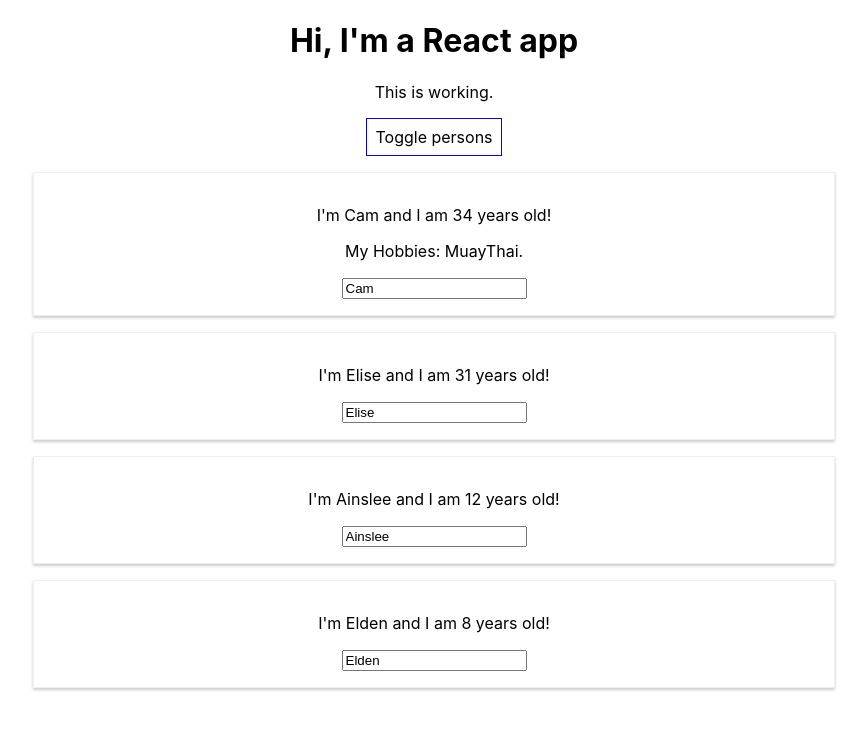
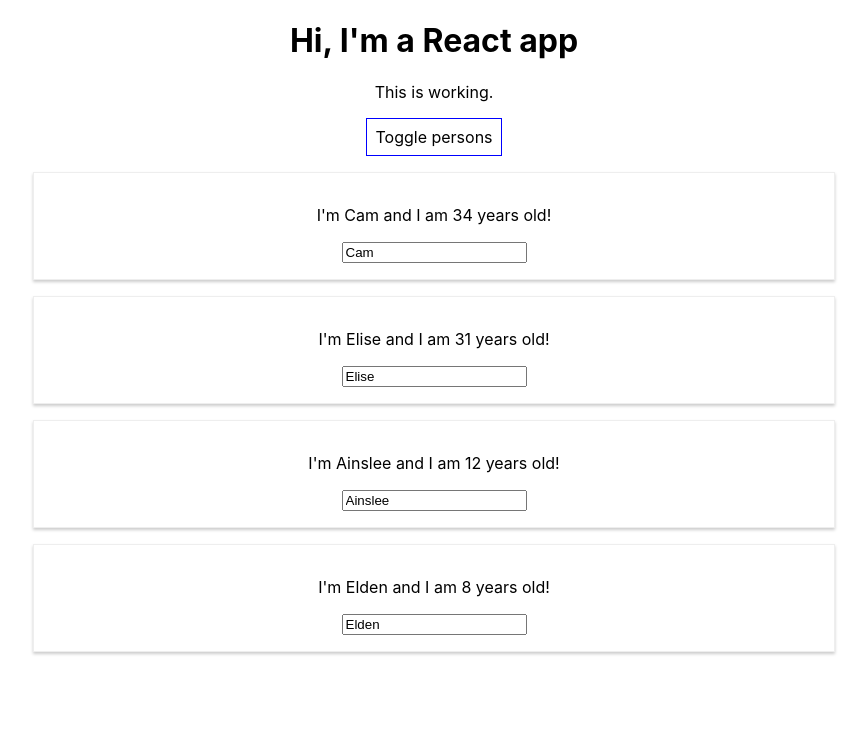
Before and after one commit to Cam512/React-project, a React (Create React App) app: page / in a window 1280 px wide. Both pictures are taken after a click on the button "Toggle persons". Shown: the top 730 px of the page, without its empty margins (206-1073 px from the left). Built offline with nearby package versions, Linux system fonts and the light colour scheme.

Commit message:
Refactored code to include person IDs, added delete functionality and made person elements dynamic

```diff
--- a/src/App.js
+++ b/src/App.js
@@ -5,37 +5,37 @@
 class App extends Component {
   state = {
     persons: [
-      {name: 'Cam', age: 34 },
-      {name: 'Elise', age: 31 },
-      {name: 'Ainslee', age: 12 },
-      {name: 'Elden', age: 8 }
+      {id:'aldkd3', name: 'Cam', age: 34 },
+      {id: 'asja1', name: 'Elise', age: 31 },
+      {id: 'akfk4', name: 'Ainslee', age: 12 },
+      {id: 'lakf6', name: 'Elden', age: 8 }
     ],
     otherState: 'some other value',
     showPersons: false
   }
 
-  switchNameHandler = (newName) => {
-    //console.log('Was clicked');
-    // Don't do this. this.state.persons[0] = 'Cameron';
-    this.setState( {
-      persons: [
-        {name: newName, age: 34 },
-        {name: 'Elise', age: 32 },
-        {name: 'Ainslee', age: 12 },
-        {name: 'Elden', age: 9 }
-      ]
-      } )
+  nameChangedHandler = (event, id) => {
+    const personIndex = this.state.persons.findIndex(p => {
+      return p.id === id;
+    });
+
+    const person = {
+      ...this.state.persons[personIndex]
+    };
+
+    person.name = event.target.value;
+
+    const persons = [...this.state.persons];
+    persons[personIndex] = person;
+
+    this.setState( {persons: persons} );
   }
 
-  nameChangedHandler = (event) => {
-    this.setState({
-      persons: [
-        {name: event.target.value, age: 34 },
-        {name: 'Elise', age: 32 },
-        {name: 'Ainslee', age: 12 },
-        {name: 'Elden', age: 9 }
-      ]
-      })
+  deletePersonHandler = (personIndex) => {
+    // const persons = this.state.persons.slice();
+    const persons = [...this.state.persons];
+    persons.splice(personIndex, 1);
+    this.setState({persons: persons});
   }
 
   togglePersonsHandler = () => {
@@ -57,21 +57,14 @@
     if (this.state.showPersons) {
       persons = (
         <div>
-          <Person
-             name={this.state.persons[0].name}
-             age={this.state.persons[0].age}
-             click={this.switchNameHandler.bind(this, 'Cam!')}
-             changed={this.nameChangedHandler}>My Hobbies: MuayThai.
-          </Person>
-          <Person
-            name={this.state.persons[1].name}
-            age={this.state.persons[1].age}/>
-          <Person
-            name={this.state.persons[2].name}
-            age={this.state.persons[2].age}/>
-          <Person
-            name={this.state.persons[3].name}
-            age={this.state.persons[3].age}/>
+          {this.state.persons.map((person, index) => {
+            return <Person
+              click={() => this.deletePersonHandler(index)}
+              name={person.name}
+              age={person.age}
+              key={person.id}
+              changed={(event) => this.nameChangedHandler(event, person.id)}/>
+          })}
         </div>
       );
     }
```
